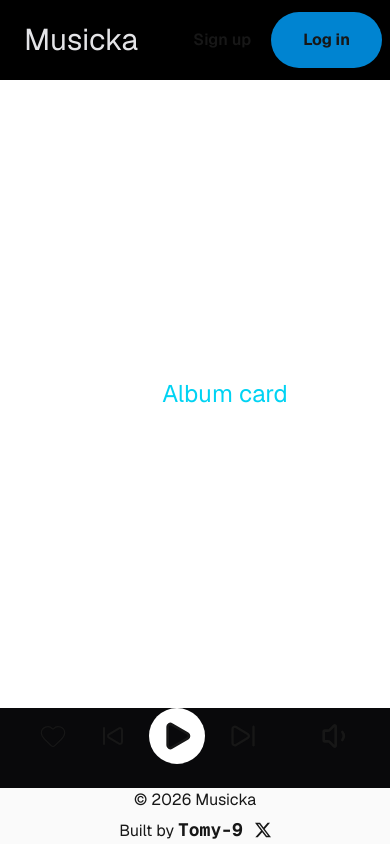
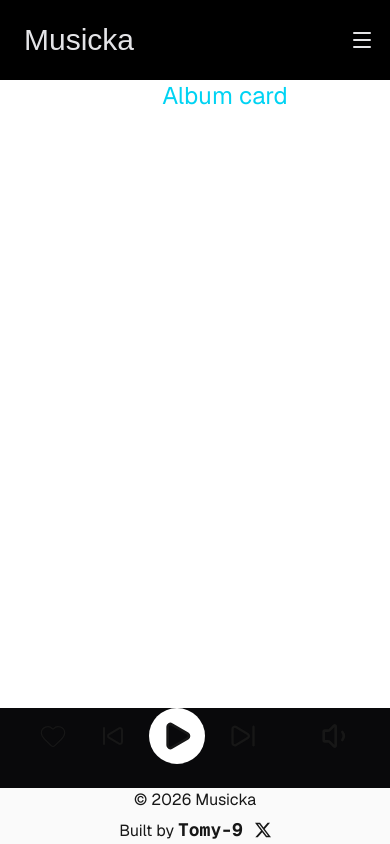
Before and after one commit to Tomi-9/Musicka, a Next.js app: page / in a window 390 px wide. Built offline with nearby package versions, Linux system fonts and the light colour scheme.

Commit message:
Make navbar responsive across layouts

```diff
--- a/app/layout.tsx
+++ b/app/layout.tsx
@@ -1,6 +1,7 @@
 import type { Metadata } from "next";
 import { Analytics } from "@vercel/analytics/next"
 import { Geist, Geist_Mono } from "next/font/google";
+import Navbar from "@/components/navbar";
 import "./globals.css";
 
 const geistSans = Geist({
@@ -25,8 +26,11 @@ export default function RootLayout({ children }: LayoutProps<"/">) {
       className={`${geistSans.variable} ${geistMono.variable} h-full antialiased`}
     >
       <body className="min-h-full flex flex-col">
+        <div className="bg-black">
+          <Navbar />
+        </div>
         {children}
-        </body>
+      </body>
         <Analytics />
     </html>
   );
--- a/app/page.tsx
+++ b/app/page.tsx
@@ -1,5 +1,4 @@
 import Image from "next/image";
-import Navbar from "@/components/navbar";
 import Footer from "@/components/footer";
 import { MediaPlayer} from "@/components/ui/mediaplayer";
 import Link from "next/link";
@@ -8,9 +7,6 @@ export default function Home() {
   return (
     <div className="flex flex-col flex-1 items-center justify-center bg-zinc-50 font-sans dark:bg-black selection:bg-teal-800 h-dvh">
       <main className="flex flex-1 w-screen max-w-screen flex-col items-center justify-between bg-white dark:bg-black sm:items-start">
-        <nav className="md:mx-auto w-screen bg-black">
-          <Navbar />
-        </nav>
         <div className="overflow-x-hidden">
         <Link
         href="/cards"
--- a/app/wolfie/page.tsx
+++ b/app/wolfie/page.tsx
@@ -5,24 +5,6 @@ import Footer from '@/components/footer';
 export default function Wolfie() {
     return (
    <>
-        <div className="sticky top-0 z-40 bg-gray-900/80 backdrop-blur border-b border-slate-900">
-        <nav className="flex flex-row items-center justify-between pr-2 pl-6">
-      <h2 className="text-3xl text-zinc-200">Musicka</h2>
-      <div className="hidden md:flex items-center gap-1 h-20">
-        <button className="text-md font-semibold hover:font-bold rounded m-4">Sign up</button>
-        <button className="text-md font-bold bg-sky-600 hover:bg-sky-700 rounded-full px-8 hover:scale-105 transition">Log in</button>
-      </div>
-      </nav>
-      <input id="nav" type="checkbox" className="peer hidden" />
-      <label htmlFor="nav" className="md:hidden cursor-pointer p-2 rounded-lg hover:bg-olive-900 text-2xl leading-none text-taupe-300 select-none">&#9776;</label>
-      <div className="hidden peer-checked:flex h-screen md:hidden absolute left-0 right-0 top-15 flex-col gap-1 bg-black text-olive-800 border-b border-slate-200 p-3 font-bold">
-          <Link href="#" className="px-3 py-2 rounded-lg text-white hover:bg-slate-400">Log in</Link>
-          <Link href="#" className="px-3 py-2 rounded-lg text-white hover:bg-slate-500">Sign up</Link>
-          <Link href='/' className='text-cyan-400 text-xl'>Homepage</Link>
-    </div>
-
-
-         </div>
         <div className="flex flex-col gap-5 mt-20">
                  <Link
                        href='/'
--- a/components/navbar.tsx
+++ b/components/navbar.tsx
@@ -1,11 +1,48 @@
+"use client";
+
+import Link from "next/link";
+import { Menu, X } from "lucide-react";
+import { useState } from "react";
+
 export default function Navbar() {
+  const [isMenuOpen, setIsMenuOpen] = useState(false);
+
   return (
-    <div className="flex flex-row items-center justify-between text-center pr-2 pl-6 rounded">
-      <h2 className="text-3xl text-zinc-200">Musicka</h2>
-      <div className="flex gap-1 py-3">
-        <button className="text-md font-semibold hover:font-bold rounded m-4">Sign up</button>
-        <button className="text-md font-bold bg-sky-600 hover:bg-sky-700 rounded-full px-8 hover:scale-105 transition">Log in</button>
+    <header className="relative rounded">
+      <div className="flex min-h-20 flex-row items-center justify-between pr-2 pl-6 text-center">
+        <Link href="/" className="text-3xl text-zinc-200" onClick={() => setIsMenuOpen(false)}>
+          Musicka
+        </Link>
+
+        <nav aria-label="Primary navigation" className="hidden items-center gap-1 md:flex">
+          <button className="text-md m-4 rounded font-semibold hover:font-bold">Sign up</button>
+          <button className="text-md rounded-full bg-sky-600 px-8 font-bold transition hover:scale-105 hover:bg-sky-700">Log in</button>
+        </nav>
+
+        <button
+          type="button"
+          className="rounded p-2 text-zinc-200 transition hover:bg-zinc-800 md:hidden"
+          aria-label={isMenuOpen ? "Close navigation menu" : "Open navigation menu"}
+          aria-expanded={isMenuOpen}
+          aria-controls="mobile-navigation"
+          onClick={() => setIsMenuOpen((open) => !open)}
+        >
+          {isMenuOpen ? <X aria-hidden="true" /> : <Menu aria-hidden="true" />}
+        </button>
       </div>
-    </div>
+
+      <nav
+        id="mobile-navigation"
+        aria-label="Mobile navigation"
+        className={`${isMenuOpen ? "flex" : "hidden"} absolute top-full right-0 left-0 z-50 flex-col gap-1 border-b border-slate-200 bg-black p-3 md:hidden`}
+      >
+        <button type="button" className="rounded-lg px-3 py-2 text-left font-bold text-white hover:bg-slate-400" onClick={() => setIsMenuOpen(false)}>
+          Log in
+        </button>
+        <button type="button" className="rounded-lg px-3 py-2 text-left font-bold text-white hover:bg-slate-500" onClick={() => setIsMenuOpen(false)}>
+          Sign up
+        </button>
+      </nav>
+    </header>
   );
 }
```
